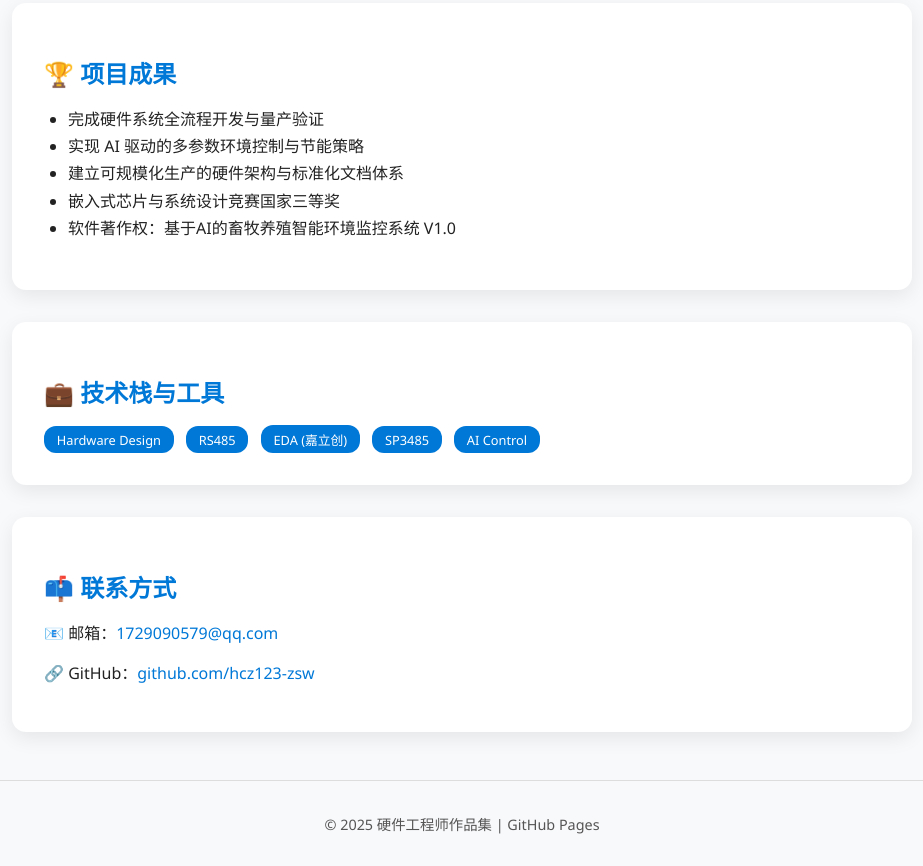
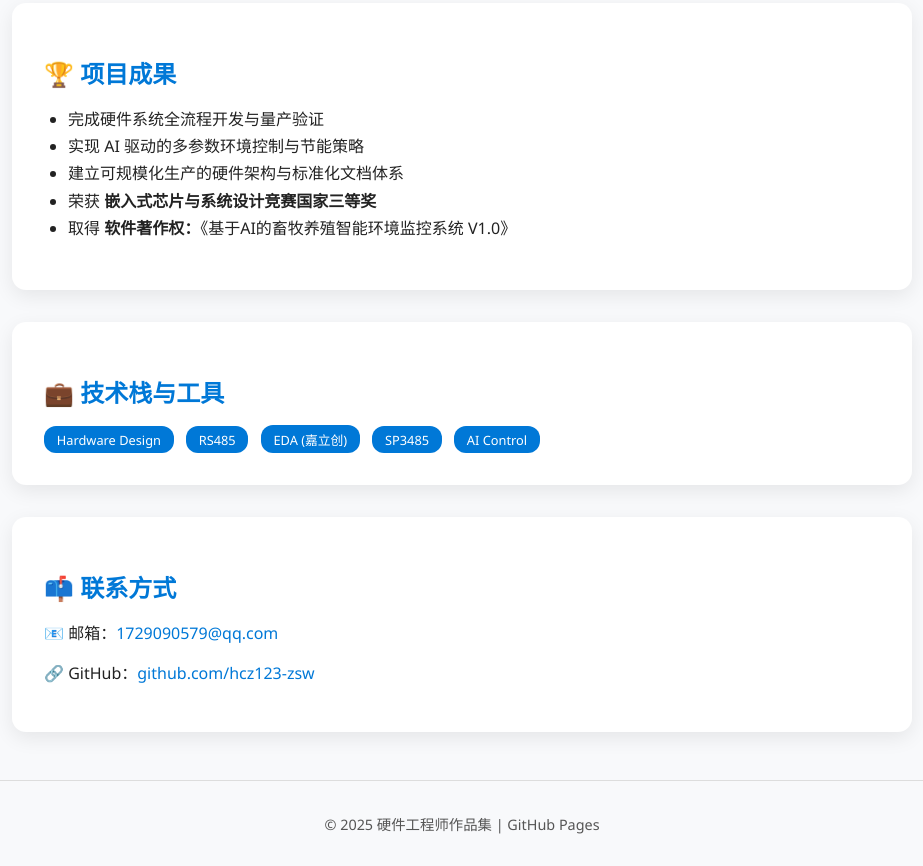
Before and after one commit to hcz123-zsw/Hardware-Portfolio, a plain HTML site: page index.html in a window 1280 px wide. Shown: the part 1031-1897 px from the top of the page, without its empty margins (178-1101 px from the left). Drawn offline with Linux system fonts and the light colour scheme.

Commit message:
Update index.html

```diff
--- a/index.html
+++ b/index.html
@@ -146,8 +146,8 @@
         <li>完成硬件系统全流程开发与量产验证</li>
         <li>实现 AI 驱动的多参数环境控制与节能策略</li>
         <li>建立可规模化生产的硬件架构与标准化文档体系</li>
-        <li>嵌入式芯片与系统设计竞赛国家三等奖</li>
-        <li>软件著作权：基于AI的畜牧养殖智能环境监控系统 V1.0</li>
+        <li>荣获 <strong>嵌入式芯片与系统设计竞赛国家三等奖</strong></li>
+        <li>取得 <strong>软件著作权：</strong>《基于AI的畜牧养殖智能环境监控系统 V1.0》</li>
       </ul>
     </section>
 
@@ -163,7 +163,7 @@
     <section class="card contact">
       <h2>📫 联系方式</h2>
       <p>📧 邮箱：<a href="mailto:your_email@example.com">1729090579@qq.com</a></p>
-      <p>🔗 GitHub：<a href="https://github.com/yourname" target="_blank">github.com/hcz123-zsw</a></p>
+      <p>🔗 GitHub：<a href="https://github.com/hcz123-zsw" target="_blank">github.com/hcz123-zsw</a></p>
     </section>
   </main>
 
```
